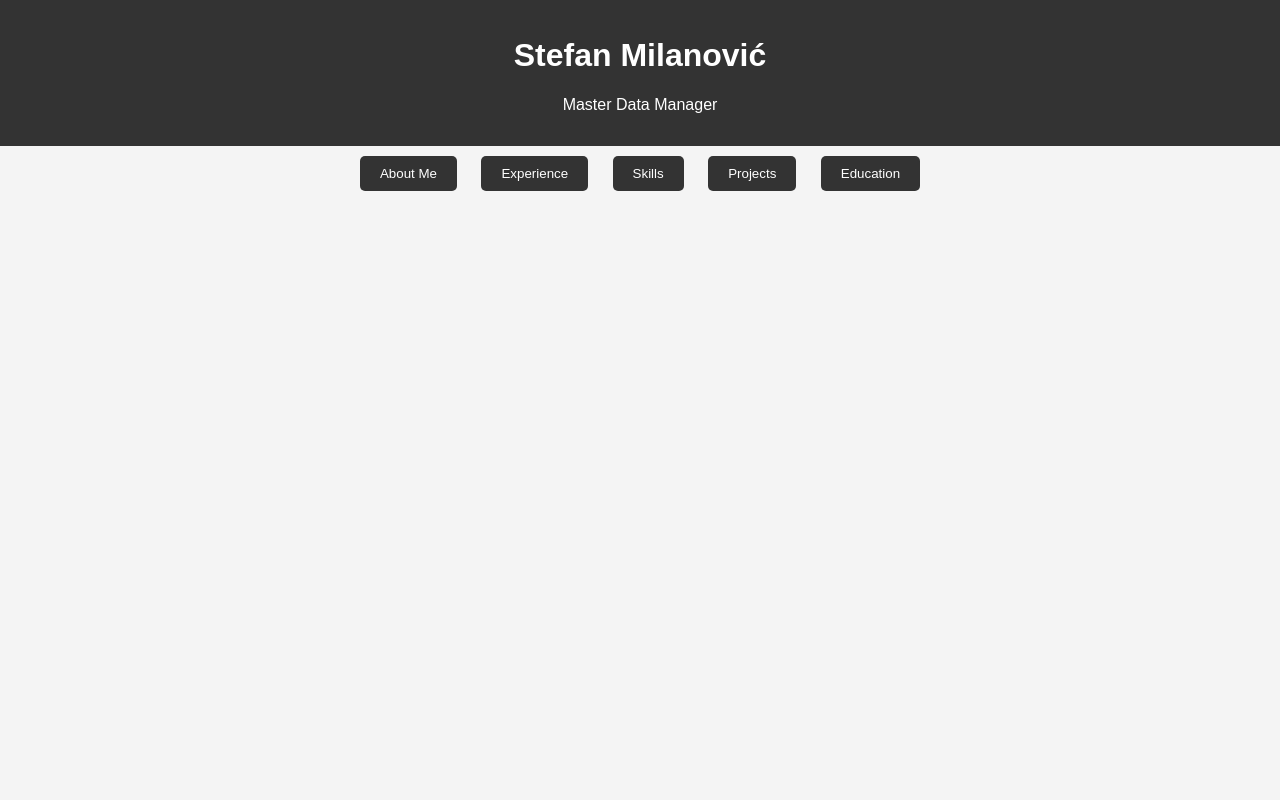
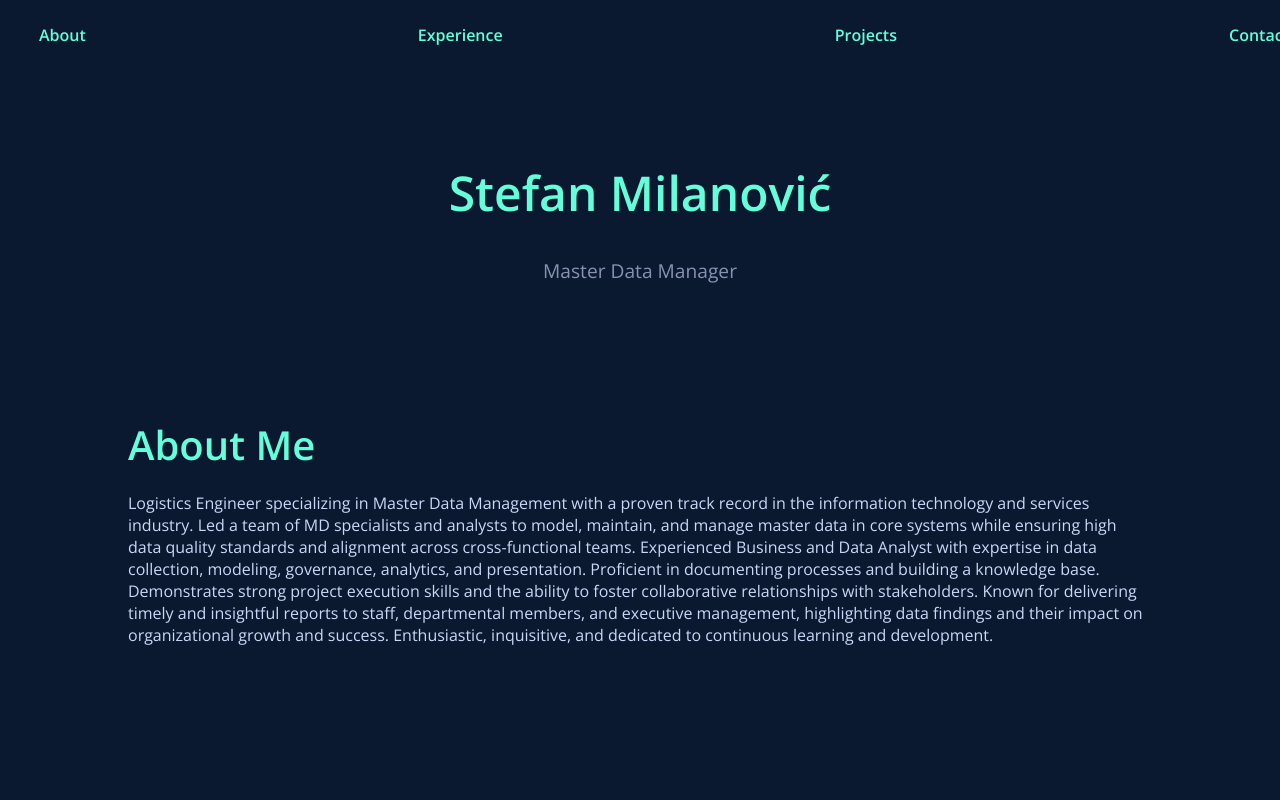
Before and after one commit to theBile/thebile.github.io, a plain HTML site: page index.html in a window 1280 px wide. Shown: the top 800 px of the page. Drawn offline with nearby package versions, Linux system fonts and the light colour scheme.

Commit message:
Update index.html

```diff
--- a/index.html
+++ b/index.html
@@ -4,121 +4,156 @@
     <meta charset="UTF-8">
     <meta name="viewport" content="width=device-width, initial-scale=1.0">
     <title>Stefan Milanović - Portfolio</title>
+    <link href="https://fonts.googleapis.com/css2?family=Open+Sans:wght@300;400;600&display=swap" rel="stylesheet">
     <style>
+        /* General Styling */
         body {
-            font-family: Arial, sans-serif;
-            background-color: #f4f4f4;
             margin: 0;
-            padding: 0;
-            text-align: center;
+            font-family: 'Open Sans', sans-serif;
+            background-color: #0a192f;
+            color: #ccd6f6;
+            scroll-behavior: smooth;
+        }
+
+        /* Navigation Bar */
+        nav {
+            display: flex;
+            justify-content: space-between;
+            align-items: center;
+            padding: 1.5em;
+            background-color: #0a192f;
+            position: fixed;
+            width: 100%;
+            top: 0;
+            z-index: 1000;
+            transition: background-color 0.3s ease;
+        }
+
+        nav a {
+            color: #64ffda;
+            text-decoration: none;
+            margin: 0 15px;
+            font-weight: bold;
+        }
+
+        nav a:hover {
+            color: #ffffff;
+        }
+
+        /* Section Styling */
+        section {
+            min-height: 100vh;
+            padding: 80px 10%;
         }
 
         header {
-            background-color: #333;
-            color: white;
-            padding: 1em;
             text-align: center;
+            margin-top: 20vh;
         }
 
-        button {
-            margin: 10px;
-            padding: 10px 20px;
-            background-color: #333;
-            color: white;
-            border: none;
-            border-radius: 5px;
-            cursor: pointer;
+        header h1 {
+            font-size: 3em;
+            color: #64ffda;
         }
 
-        button:hover {
-            background-color: #555;
-        }
-
-        section {
-            display: none;
-            margin: 20px;
-            padding: 20px;
-            background-color: white;
-            border-radius: 8px;
-            text-align: left;
+        header p {
+            font-size: 1.2em;
+            color: #8892b0;
         }
 
         h2 {
-            color: #333;
+            font-size: 2.5em;
+            margin-bottom: 20px;
+            color: #64ffda;
+        }
+
+        .about, .experience, .projects, .contact {
+            opacity: 0;
+            transform: translateY(50px);
+            transition: all 0.7s ease-out;
+        }
+
+        .visible {
+            opacity: 1;
+            transform: translateY(0);
+        }
+
+        footer {
+            text-align: center;
+            padding: 50px;
+            color: #8892b0;
+        }
+
+        /* Responsive */
+        @media (max-width: 768px) {
+            header h1 {
+                font-size: 2.2em;
+            }
+
+            nav a {
+                margin: 0 10px;
+                font-size: 0.9em;
+            }
         }
     </style>
 </head>
 <body>
 
+<!-- Navigation -->
+<nav>
+    <a href="#about">About</a>
+    <a href="#experience">Experience</a>
+    <a href="#projects">Projects</a>
+    <a href="#contact">Contact</a>
+</nav>
+
+<!-- Home Section -->
 <header>
     <h1>Stefan Milanović</h1>
     <p>Master Data Manager</p>
 </header>
 
-<!-- Buttons for different sections -->
-<div>
-    <button onclick="showSection('about')">About Me</button>
-    <button onclick="showSection('experience')">Experience</button>
-    <button onclick="showSection('skills')">Skills</button>
-    <button onclick="showSection('projects')">Projects</button>
-    <button onclick="showSection('education')">Education</button>
-</div>
-
-<!-- Sections (hidden by default) -->
-<section id="about">
+<!-- About Section -->
+<section id="about" class="about">
     <h2>About Me</h2>
-    <p>[Write a short introduction about yourself here]</p>
+    <p>Logistics Engineer specializing in Master Data Management with a proven track record in the information technology and services industry. Led a team of MD specialists and analysts to model, maintain, and manage master data in core systems while ensuring high data quality standards and alignment across cross-functional teams. Experienced Business and Data Analyst with expertise in data collection, modeling, governance, analytics, and presentation. Proficient in documenting processes and building a knowledge base. Demonstrates strong project execution skills and the ability to foster collaborative relationships with stakeholders. Known for delivering timely and insightful reports to staff, departmental members, and executive management, highlighting data findings and their impact on organizational growth and success. Enthusiastic, inquisitive, and dedicated to continuous learning and development.</p>
 </section>
 
-<section id="experience">
+<!-- Experience Section -->
+<section id="experience" class="experience">
     <h2>Experience</h2>
-    <ul>
-        <li><strong>Job Title at Company</strong> - Date Range</li>
-        <p>[Brief description of what you did in this job]</p>
-        <li><strong>Another Job Title</strong> - Date Range</li>
-        <p>[Description of your role and achievements]</p>
-    </ul>
+    <p>[List your work experience and achievements]</p>
 </section>
 
-<section id="skills">
-    <h2>Skills</h2>
-    <ul>
-        <li>[Skill 1]</li>
-        <li>[Skill 2]</li>
-        <li>[Skill 3]</li>
-    </ul>
+<!-- Projects Section -->
+<section id="projects" class="projects">
+    <h2>Projects</h2>
+    <p>[Showcase your top projects]</p>
 </section>
 
-<section id="projects">
-    <h2>Projects</h2>
-    <ul>
-        <li><strong>Project Name</strong></li>
-        <p>[Description of the project and the technologies/tools you used]</p>
-        <li><strong>Another Project</strong></li>
-        <p>[Details about this project]</p>
-    </ul>
+<!-- Contact Section -->
+<section id="contact" class="contact">
+    <h2>Contact</h2>
+    <p>Email: <a href="mailto:youremail@example.com">youremail@example.com</a></p>
 </section>
 
-<section id="education">
-    <h2>Education</h2>
-    <ul>
-        <li><strong>Degree Title</strong> - School Name, Graduation Year</li>
-        <p>[Brief description of relevant coursework, honors, or distinctions]</p>
-    </ul>
-</section>
+<!-- Footer -->
+<footer>
+    <p>© 2024 Your Name. All rights reserved.</p>
+</footer>
 
-<!-- JavaScript to show the correct section when a button is clicked -->
 <script>
-    function showSection(sectionId) {
-        // Hide all sections
-        var sections = document.querySelectorAll('section');
-        sections.forEach(function(section) {
-            section.style.display = 'none';
+    // Fade-in effect when scrolling to sections
+    const sections = document.querySelectorAll('section');
+
+    window.addEventListener('scroll', function() {
+        const scrollPosition = window.scrollY + window.innerHeight;
+        sections.forEach(section => {
+            if (scrollPosition > section.offsetTop + section.offsetHeight / 3) {
+                section.classList.add('visible');
+            }
         });
-
-        // Show the selected section
-        document.getElementById(sectionId).style.display = 'block';
-    }
+    });
 </script>
 
 </body>
```
